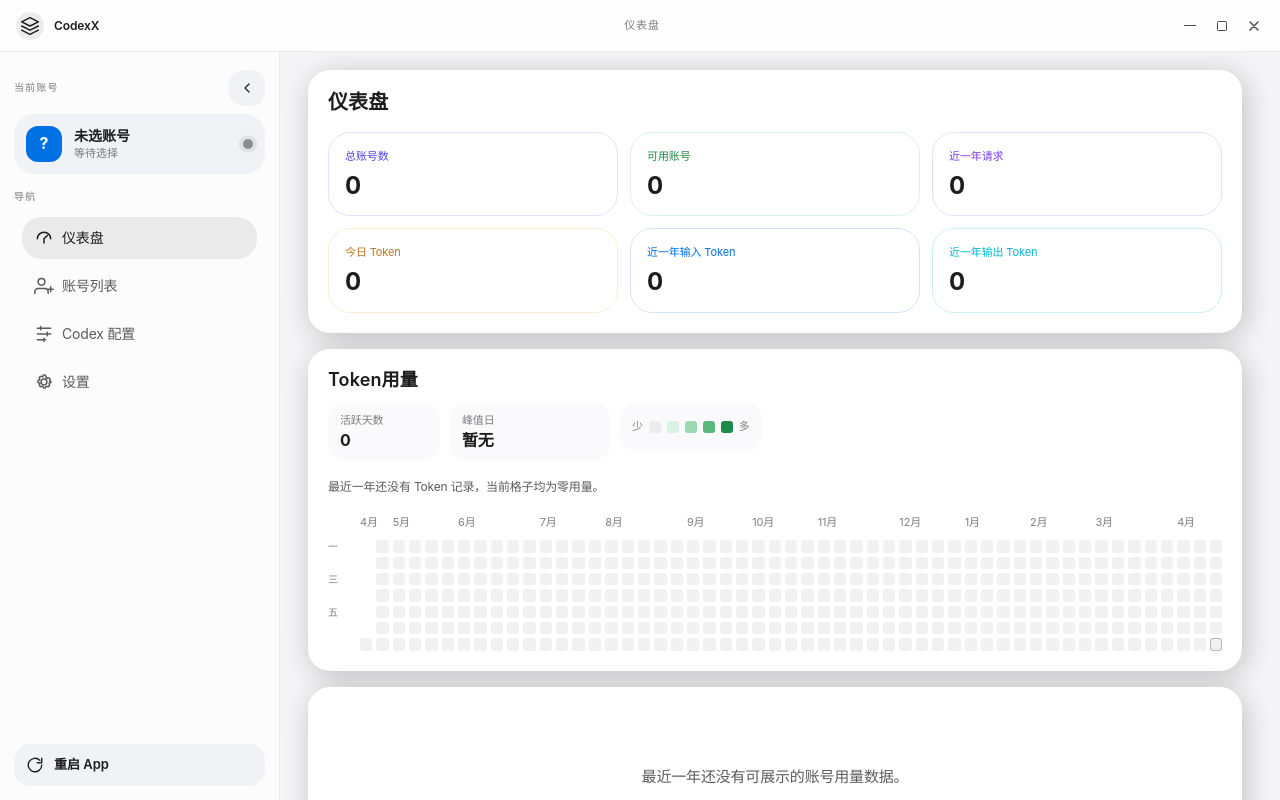
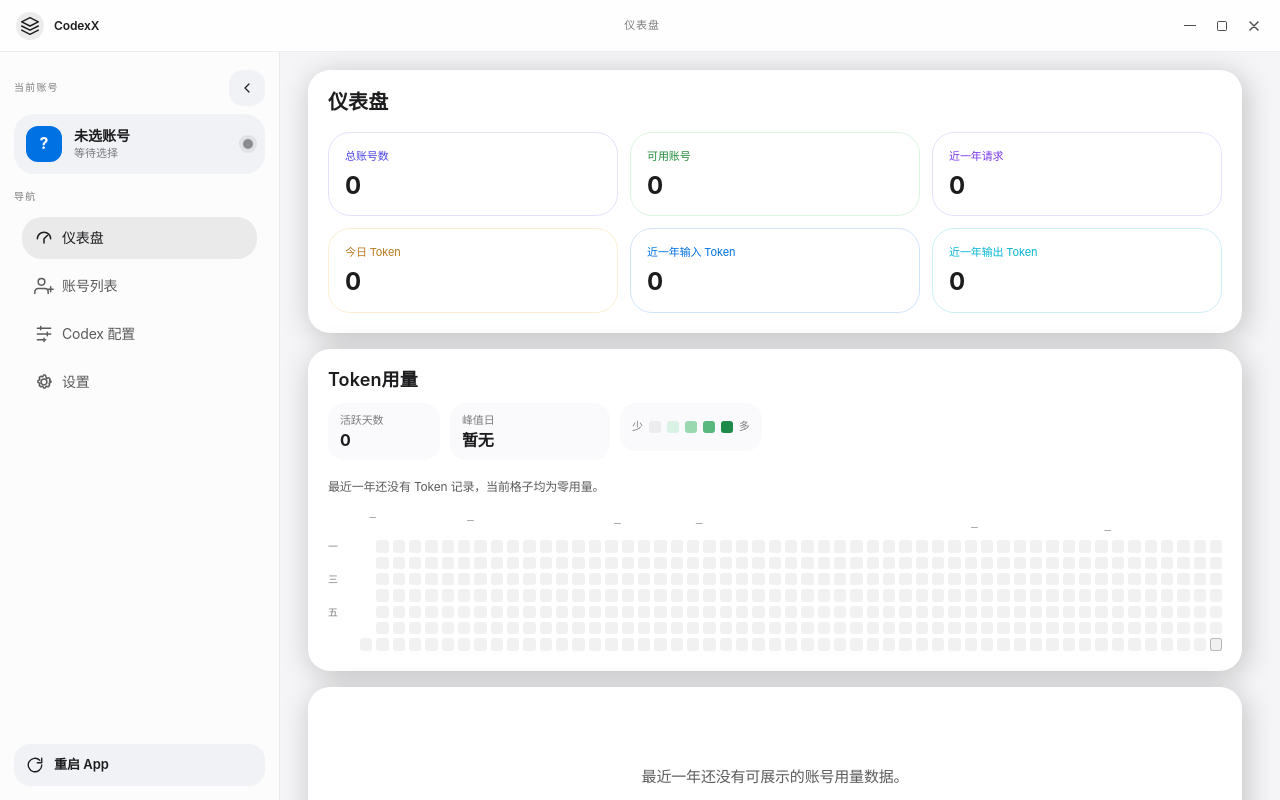
Before and after one commit to weimin96/CodexX, a Vue app: page /usage in a window 1280 px wide. Built offline with nearby package versions, Linux system fonts and the light colour scheme.

Commit message:
优化 Token 用量月份标签布局

```diff
--- a/src/components/usage/TokenUsageHeatmap.vue
+++ b/src/components/usage/TokenUsageHeatmap.vue
@@ -40,13 +40,14 @@
       <div class="heatmap-board">
         <div class="heatmap-corner" aria-hidden="true" />
 
-        <div class="heatmap-month-row">
+        <div class="heatmap-month-row" :style="heatmapMonthRowStyle">
           <span
-            v-for="week in heatmapWeeks"
-            :key="`month-${week.key}`"
-            class="heatmap-month-slot"
+            v-for="monthLabel in heatmapMonthLabels"
+            :key="monthLabel.key"
+            class="heatmap-month-label"
+            :style="buildMonthLabelStyle(monthLabel)"
           >
-            {{ week.month_label }}
+            {{ monthLabel.label }}
           </span>
         </div>
 
@@ -105,8 +106,14 @@ interface HeatmapCell {
 
 interface HeatmapWeek {
   key: string
-  month_label: string
   cells: HeatmapCell[]
+}
+
+interface HeatmapMonthLabel {
+  key: string
+  label: string
+  start_week_index: number
+  week_span: number
 }
 
 const props = defineProps<{
@@ -152,7 +159,6 @@ const heatmapWeeks = computed<HeatmapWeek[]>(() => {
   const { start, end, grid_start, grid_end } = annualRange.value
   const weeks: HeatmapWeek[] = []
   let cursor = new Date(grid_start)
-  let lastLabeledMonthKey = ''
 
   while (cursor <= grid_end) {
     const weekStart = new Date(cursor)
@@ -178,21 +184,62 @@ const heatmapWeeks = computed<HeatmapWeek[]>(() => {
       })
     }
 
-    const monthAnchor = resolveMonthAnchor(cells, lastLabeledMonthKey)
-    const monthLabel = monthAnchor ? formatMonthLabel(parseDateKey(monthAnchor)) : ''
-    if (monthAnchor) {
-      lastLabeledMonthKey = monthKey(parseDateKey(monthAnchor))
-    }
-
     weeks.push({
       key: formatDateKey(weekStart),
-      month_label: monthLabel,
       cells,
     })
     cursor = addDays(weekStart, 7)
   }
 
   return weeks
+})
+
+const heatmapMonthRowStyle = computed(() => ({
+  gridTemplateColumns: `repeat(${heatmapWeeks.value.length}, minmax(0, 1fr))`,
+}))
+
+const heatmapMonthLabels = computed<HeatmapMonthLabel[]>(() => {
+  const monthRanges = new Map<
+    string,
+    {
+      key: string
+      label: string
+      start_week_index: number
+      end_week_index: number
+    }
+  >()
+
+  heatmapWeeks.value.forEach((week, weekIndex) => {
+    for (const cell of week.cells) {
+      if (!cell.in_range) {
+        continue
+      }
+
+      const date = parseDateKey(cell.date)
+      const key = monthKey(date)
+      const existingRange = monthRanges.get(key)
+      if (existingRange) {
+        existingRange.end_week_index = weekIndex
+        continue
+      }
+
+      monthRanges.set(key, {
+        key,
+        label: formatMonthLabel(date),
+        start_week_index: weekIndex,
+        end_week_index: weekIndex,
+      })
+    }
+  })
+
+  return Array.from(monthRanges.values())
+    .map((range) => ({
+      key: range.key,
+      label: range.label,
+      start_week_index: range.start_week_index,
+      week_span: range.end_week_index - range.start_week_index + 1,
+    }))
+    .filter((label, index) => index > 0 || label.week_span >= 2)
 })
 
 const activeDayCount = computed(() =>
@@ -301,25 +348,10 @@ function resolveHeatmapLevel(totalTokens: number, thresholds: [number, number, n
   return 4
 }
 
-function resolveMonthAnchor(cells: HeatmapCell[], lastLabeledMonthKey: string): string | null {
-  const inRangeCells = cells.filter((cell) => cell.in_range)
-  if (inRangeCells.length === 0) {
-    return null
+function buildMonthLabelStyle(label: HeatmapMonthLabel) {
+  return {
+    gridColumn: `${label.start_week_index + 1} / span ${label.week_span}`,
   }
-
-  const monthStartCell = inRangeCells.find((cell) => {
-    const currentDate = parseDateKey(cell.date)
-    return currentDate.getDate() <= 7 && monthKey(currentDate) !== lastLabeledMonthKey
-  })
-  if (monthStartCell) {
-    return monthStartCell.date
-  }
-
-  if (!lastLabeledMonthKey) {
-    return inRangeCells[0].date
-  }
-
-  return null
 }
 
 function startOfDay(date: Date): Date {
@@ -469,19 +501,19 @@ function formatMonthDay(dateKey: string): string {
 }
 
 .heatmap-month-row {
-  display: flex;
-  gap: var(--heatmap-gap);
+  display: grid;
+  column-gap: var(--heatmap-gap);
   width: 100%;
   min-width: 0;
 }
 
-.heatmap-month-slot {
-  flex: 1 1 0;
+.heatmap-month-label {
   min-width: 0;
   font-size: 11px;
   line-height: 1.2;
   color: var(--app-ink-tertiary);
   white-space: nowrap;
+  overflow: hidden;
 }
 
 .heatmap-weekday-labels {
@@ -581,7 +613,7 @@ function formatMonthDay(dateKey: string): string {
     --heatmap-weekday-width: 16px;
   }
 
-  .heatmap-month-slot {
+  .heatmap-month-label {
     font-size: 10px;
   }
 
```
